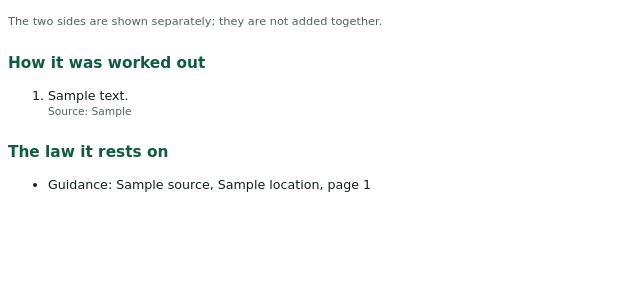
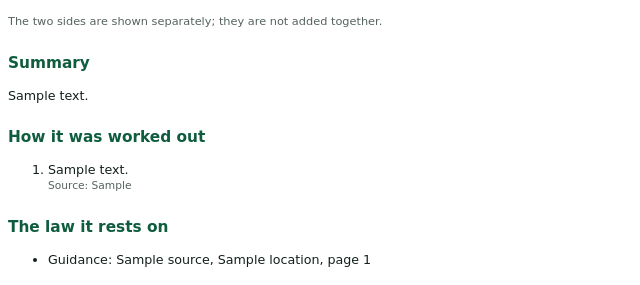
Before and after one commit to Saifullah1999Pk/pak-tax-filer, a Python web app: template backend/app/reports/templates/tax.html in a window 1280 px wide. Shown: the part 515-800 px from the top of the page, without its empty margins (0-640 px from the left). Run offline with Jinja, Linux system fonts and the light colour scheme; the template is opened without the code that fills it: most values are stand-ins (such as "Sample title", 1, 10 or a date in 2020).

Commit message:
feat(008): the PDFs show the plain-code summary
A PDF shows what its screen shows: the tax and wealth templates print the
result's code-written summary (the guided run's PDF uses the tax template,
so it gets it too). Nothing when there is no summary.

Tests first: the tax and wealth PDF tests now look for the JSON's summary.

Co-Authored-By: Claude Opus 5.5 <noreply@anthropic.com>

```diff
--- a/backend/app/reports/templates/tax.html
+++ b/backend/app/reports/templates/tax.html
@@ -23,6 +23,11 @@
 <p><strong>Not on the ATL:</strong> {{ rupees(result.non_atl_extra_withheld) }} extra tax withheld; whether it can be reclaimed needs confirmation.</p>
 {% endif %}
 <p class="muted">The two sides are shown separately; they are not added together.</p>
+{% if result.summary %}
+
+<h2>Summary</h2>
+<p>{{ result.summary }}</p>
+{% endif %}
 
 <h2>How it was worked out</h2>
 <ol class="steps">
--- a/backend/app/reports/templates/wealth.html
+++ b/backend/app/reports/templates/wealth.html
@@ -4,6 +4,7 @@
 <h1>Your wealth statement for {{ wealth.tax_year }}</h1>
 
 <h2>Result</h2>
+{% if wealth.result.summary %}<p>{{ wealth.result.summary }}</p>{% endif %}
 <p class="headline">{{ wealth.result.message }}</p>
 <table>
   <tr><td>Net assets this year</td><td class="amount">{{ rupees(wealth.result.net_assets) }}</td></tr>
```
Also changed, not shown: backend/tests/reports/test_pdfs.py (+2 -0 lines).
